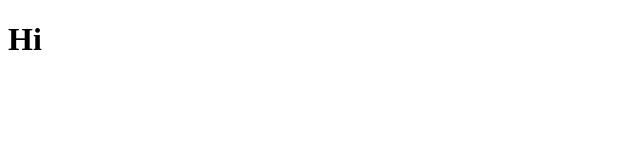
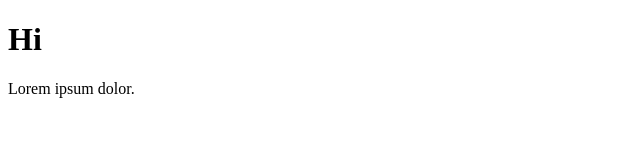
Before and after one commit to karlyoobee/GitTest, a plain HTML site: page index.htm in a window 1280 px wide. Shown: the whole page, without its empty margins (0-640 px from the left). Drawn offline with Linux system fonts and the light colour scheme.

Commit message:
Adding paragraph

```diff
--- a/index.htm
+++ b/index.htm
@@ -6,6 +6,7 @@
 </head>
 <body>
 	<h1>Hi</h1>
+	<p>	Lorem ipsum dolor.</p>
 
 </body>
 </html>
```
